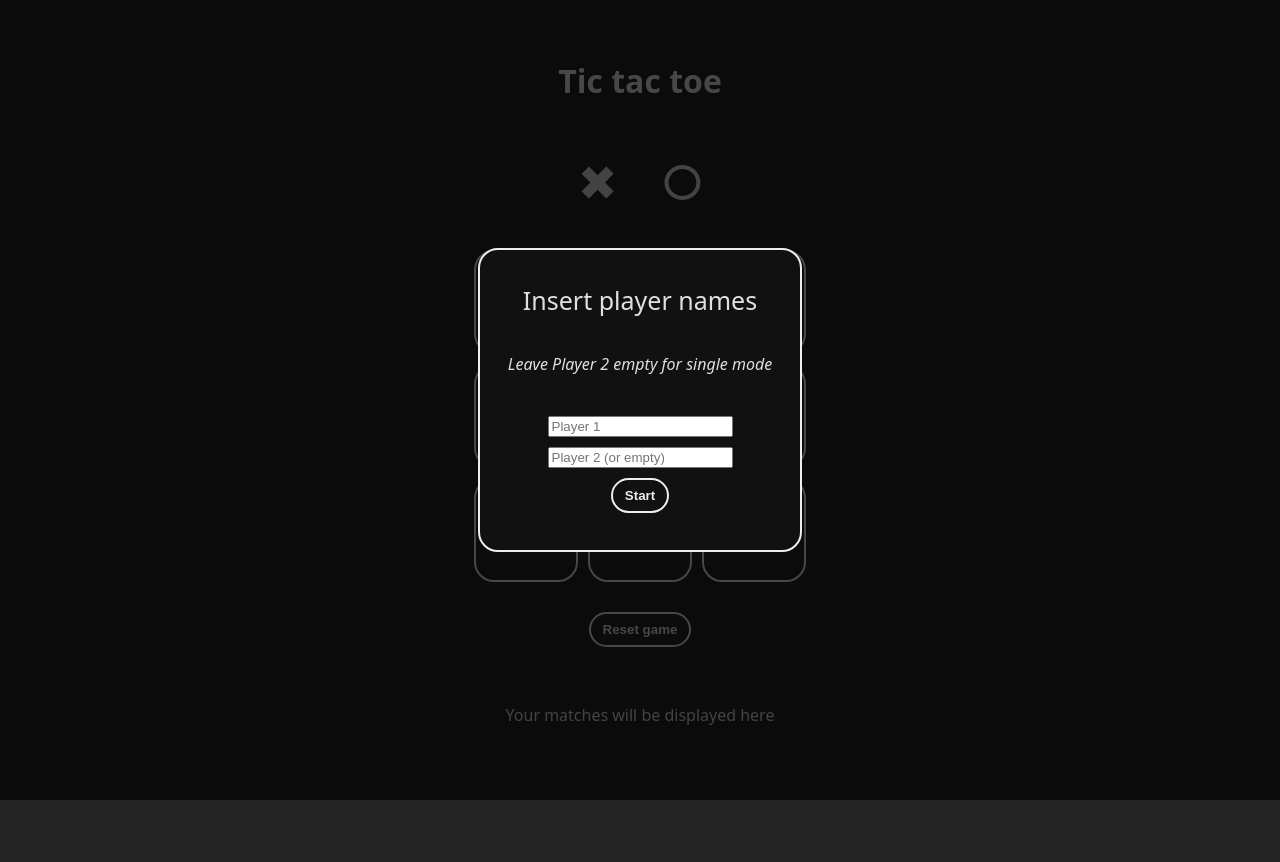
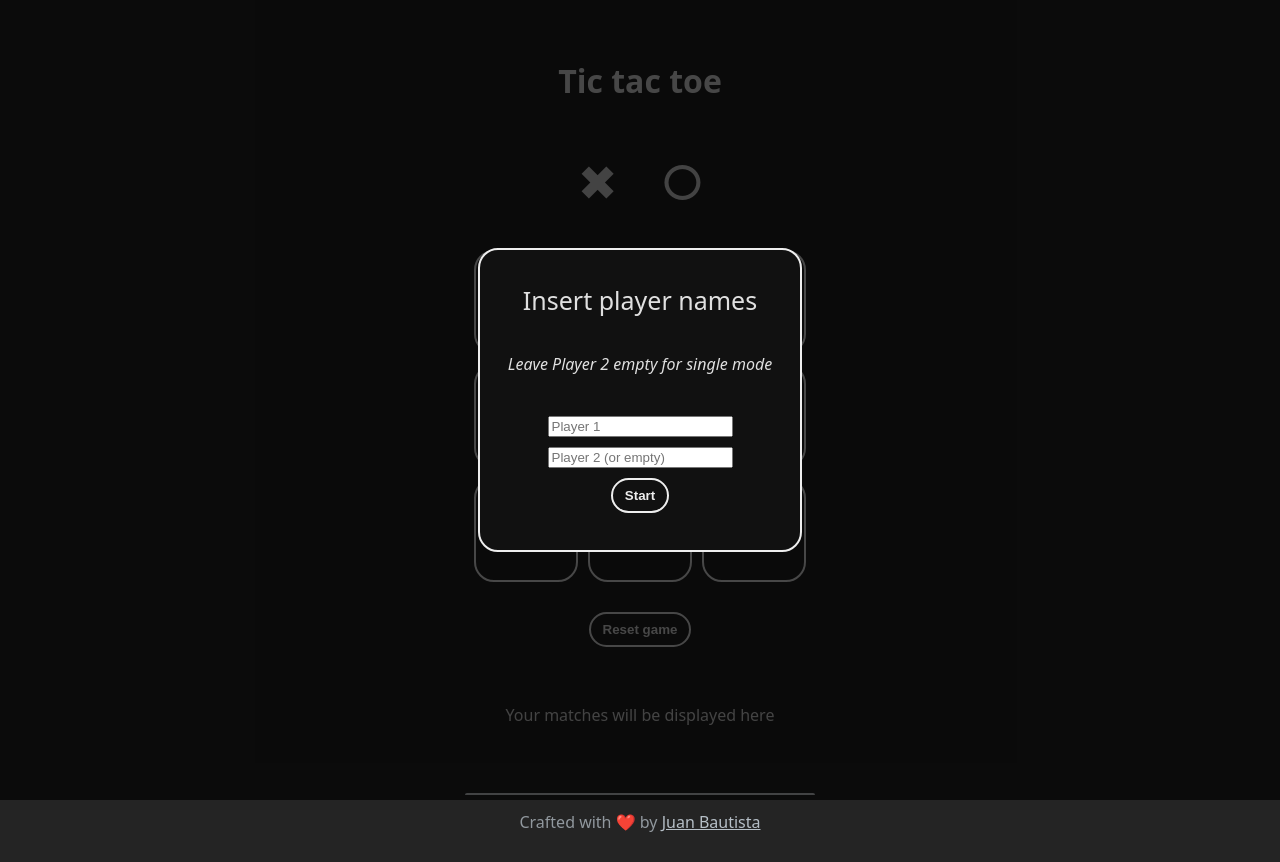
Before and after one commit to bautista225/tic-tac-toe, a React (Vite) app: page / in a window 1280 px wide. Before the commit the page ends 800 px from the top, so only its background shows below. Built offline with nearby package versions, Linux system fonts and the light colour scheme.

Commit message:
Refactor of leaderboard stats, adds footer and refines css
- Refactor of leaderboard stats
- adds footer
- refines css

```diff
--- a/src/App.jsx
+++ b/src/App.jsx
@@ -1,10 +1,12 @@
 import { TicTacToeBoard } from "./components/TicTacToeBoard";
 import "./App.css";
+import { FooterBar } from "./components/FooterBar";
 
 function App() {
   return (
     <div className="app">
       <TicTacToeBoard />
+      <FooterBar />
     </div>
   );
 }
--- /dev/null
+++ b/src/components/FooterBar.css
@@ -0,0 +1,23 @@
+.container {
+  padding-top: 30px;
+  padding-bottom: 20px;
+  width: 350px;
+}
+
+.footer {
+  padding-top: 15px;
+  margin-top: 20px;
+  color: #91989e; /* Bootstrap's text-muted color */
+  border-top: 2px solid #dee2e6; /* Bootstrap's border-top color */
+  border-radius: 2px;
+  text-align: center;
+}
+
+.footer-link {
+  color: #b6bfc7;
+  text-decoration: underline;
+}
+
+.footer-link:hover {
+  color: #dce1e6; /* Slightly darker on hover */
+}
--- /dev/null
+++ b/src/components/FooterBar.jsx
@@ -0,0 +1,12 @@
+import "./FooterBar.css";
+
+export const FooterBar = () => (
+  <div className="container">
+    <footer className="footer">
+      Crafted with ❤️ by{" "}
+      <a href="https://github.com/bautista225" className="footer-link">
+        Juan Bautista
+      </a>
+    </footer>
+  </div>
+);
--- /dev/null
+++ b/src/components/Stats.css
@@ -0,0 +1,38 @@
+.leaderboard {
+  text-align: center;
+}
+
+.leaderboard-list {
+  display: flex;
+  flex-direction: column;
+  justify-content: center;
+  gap: 6px;
+}
+
+.match-row {
+  display: flex;
+  flex-direction: row;
+  justify-content: center;
+  gap: 20px;
+}
+
+.leaderboard-player {
+  min-width: 100px;
+}
+
+.leaderboard-player.player-left {
+  text-align: right;
+}
+
+.leaderboard-player.player-right {
+  text-align: left;
+}
+
+.score-badge {
+  min-width: 60px;
+  background: rgb(3, 221, 148);
+  border-radius: 12px;
+  font-weight: bold;
+  color: white;
+  text-align: center;
+}
--- a/src/components/Stats.jsx
+++ b/src/components/Stats.jsx
@@ -1,19 +1,20 @@
-import { useGameStats } from "../hooks/useGameStats";
+import "./Stats.css";
 
-export const Stats = ({ gameData }) => {
-  if (!gameData) return <p>Your matches will be displayed here</p>;
-  const { historicalStats } = gameData;
-
-  const results = historicalStats.reduce(
-    (acc, { player1name, player2name, winnerName, dateTime }) => {
-      const [p1, p2] = [player1name, player2name];
+const obtainSortedLeaderboard = (stats) => {
+  const results = stats.reduce(
+    (acc, { player1, player2, winner, dateTime }) => {
+      const [p1, p2] = [player1, player2];
       const key = `${p1}-${p2}`;
 
       if (!acc[key]) {
         acc[key] = { p1, p2, [p1]: 0, [p2]: 0, latestDate: dateTime };
       }
 
-      acc[key][winnerName]++;
+      acc[key][winner]++;
+      acc[key].latestDate =
+        new Date(acc[key].latestDate) - new Date(dateTime) > 0
+          ? acc[key].latestDate
+          : dateTime;
       return acc;
     },
     {}
@@ -23,22 +24,26 @@ export const Stats = ({ gameData }) => {
     (a, b) => new Date(b.latestDate) - new Date(a.latestDate)
   );
 
+  return sortedResults;
+};
+
+export const Stats = ({ historicalStats }) => {
+  if (!historicalStats) return <p>Your matches will be displayed here</p>;
+
+  const sortedResults = obtainSortedLeaderboard(historicalStats);
+
   return (
-    <section style={{ textAlign: "center" }}>
+    <section className="leaderboard">
       <h2>Leaderboard</h2>
-      {sortedResults.map(({ p1, p2, [p1]: score1, [p2]: score2 }) => (
-        <div
-          key={`${p1}-${p2}`}
-          style={{
-            display: "flex",
-            flexDirection: "row",
-          }}
-        >
-          <p style={{ width: "50px" }}>{`${p1}`}</p>
-          <p style={{ width: "50px" }}>{`${score1}-${score2}`}</p>
-          <p style={{ width: "50px" }}>{`${p2}`}</p>
-        </div>
-      ))}
+      <div className="leaderboard-list">
+        {sortedResults.map(({ p1, p2, [p1]: score1, [p2]: score2 }) => (
+          <div key={`${p1}-${p2}`} className="match-row">
+            <div className="leaderboard-player player-left">{p1}</div>
+            <span className="score-badge">{`${score1} | ${score2}`}</span>
+            <div className="leaderboard-player player-right">{p2}</div>
+          </div>
+        ))}
+      </div>
     </section>
   );
 };
--- a/src/components/TicTacToeBoard.css
+++ b/src/components/TicTacToeBoard.css
@@ -68,9 +68,9 @@
 }
 
 .modal {
-  position: absolute;
-  width: 100vw;
-  height: 100vh;
+  position: fixed;
+  width: 100%;
+  height: 100%;
   top: 0;
   left: 0;
   display: grid;
--- a/src/components/TicTacToeBoard.jsx
+++ b/src/components/TicTacToeBoard.jsx
@@ -21,7 +21,7 @@ export const TicTacToeBoard = () => {
     resetGame,
   } = useTicTacToe();
 
-  const { gameData, refreshStats } = useGameStats(GAME_NAME.TIC_TAC_TOE);
+  const { stats, refreshStats } = useGameStats(GAME_NAME.TIC_TAC_TOE);
 
   const resetGamePlayers = () => {
     resetGame();
@@ -63,7 +63,7 @@ export const TicTacToeBoard = () => {
         />
       </main>
 
-      <Stats gameData={gameData} />
+      <Stats historicalStats={stats} />
     </>
   );
 };
--- a/src/hooks/useGameStats.js
+++ b/src/hooks/useGameStats.js
@@ -1,14 +1,14 @@
 import { useEffect } from "react";
 import { useState } from "react";
-import { getHistoricalStats } from "../services/GameService";
+import { getGameData } from "../services/GameService";
 
 export const useGameStats = (gameName) => {
   const [stats, setStats] = useState();
 
   const refreshStats = () => {
-    const historicalStats = getHistoricalStats(gameName);
-    console.log({ historicalStats });
-    if (historicalStats) setStats(historicalStats);
+    const gameData = getGameData(gameName);
+    console.log({ gameData });
+    if (gameData) setStats(gameData.historicalStats);
   };
 
   useEffect(() => {
--- a/src/hooks/useTicTacToe.js
+++ b/src/hooks/useTicTacToe.js
@@ -78,7 +78,12 @@ export const useTicTacToe = () => {
     const gameData = {
       player1,
       player2,
-      winner,
+      winner:
+        winner === WINNER_OPTIONS.X
+          ? player1
+          : winner === WINNER_OPTIONS.O
+          ? player2
+          : WINNER_OPTIONS.TIE,
       gameName: GAME_NAME.TIC_TAC_TOE,
       gameMode,
       dateTime: new Date(),
--- a/src/services/GameService.js
+++ b/src/services/GameService.js
@@ -16,13 +16,13 @@ export const removeGameRecovery = (game) => {
 };
 
 export const saveNewGameData = (game, newGameData) => {
-  const gameData = getHistoricalStats(game) ?? { historicalStats: [] };
+  const gameData = getGameData(game) ?? { historicalStats: [] };
   gameData.historicalStats.push(newGameData);
 
   window.localStorage.setItem(`${game}_dataStats`, JSON.stringify(gameData));
 };
 
-export const getHistoricalStats = (game) => {
+export const getGameData = (game) => {
   const json = window.localStorage.getItem(`${game}_dataStats`);
   if (json) return JSON.parse(json);
   else return null;
```
